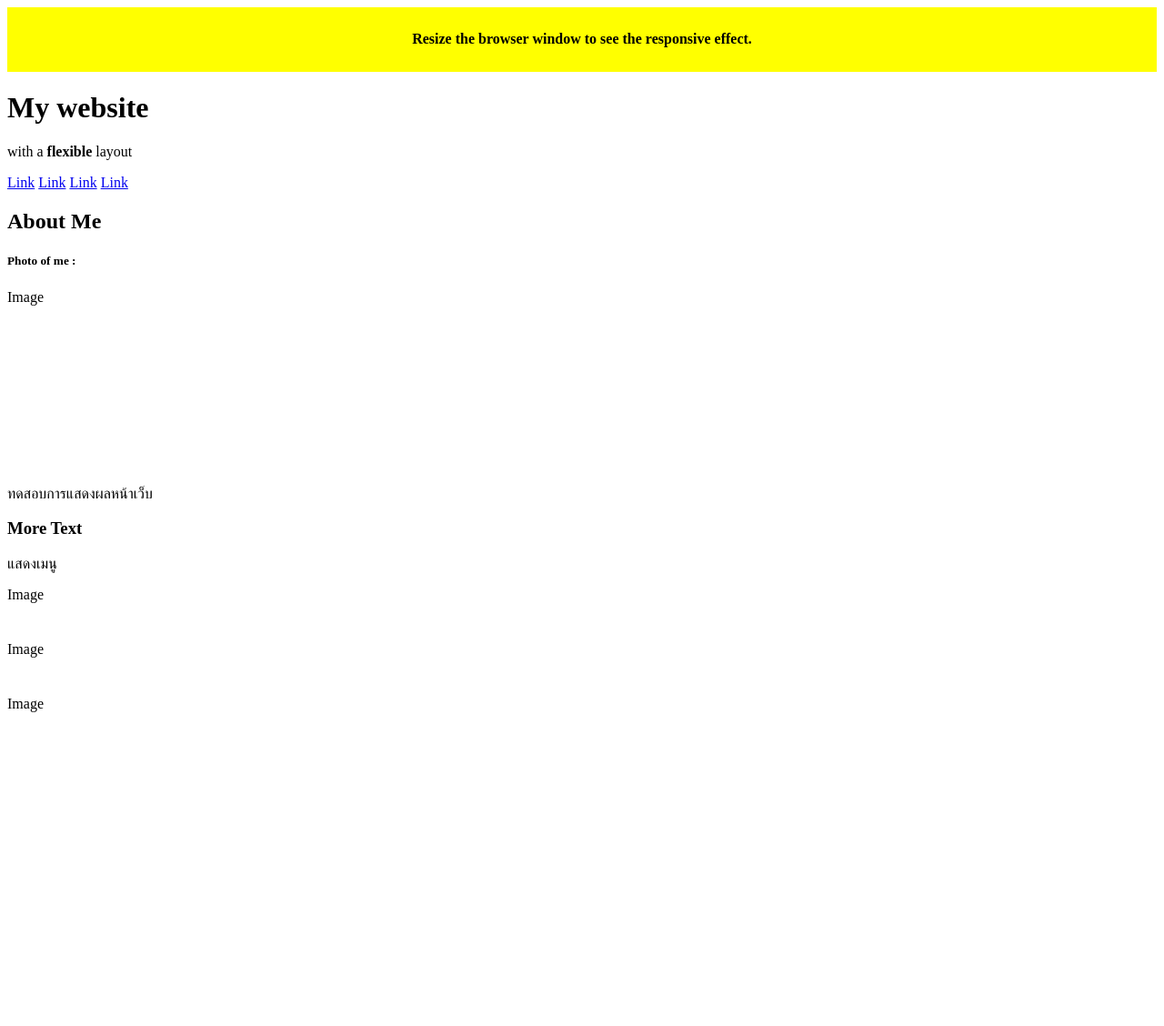
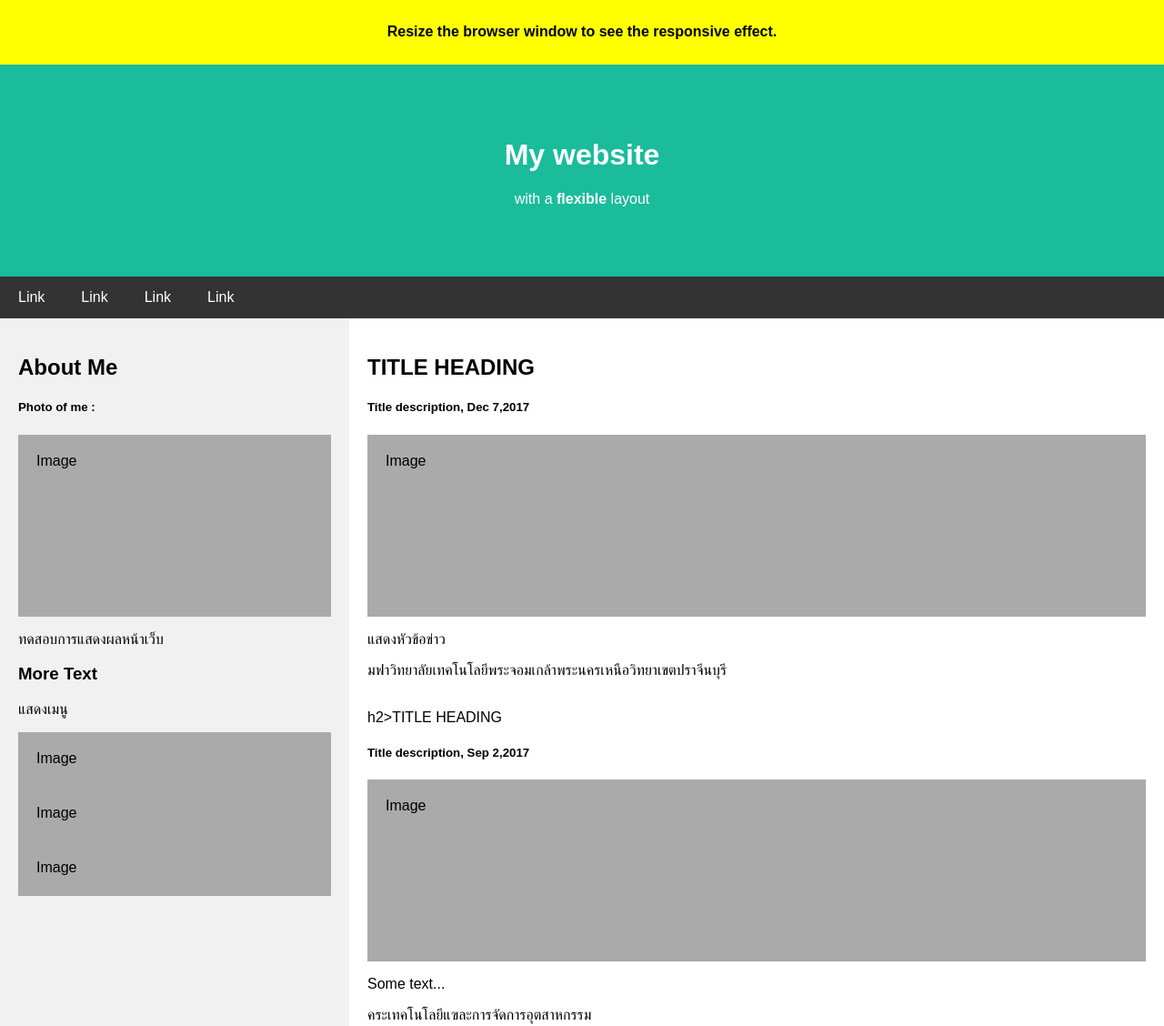
Before and after one commit to KornBurunchai/web, a plain HTML site: page test-res-web.html in a window 1280 px wide. Shown: the top 1128 px of the page at 91% size. Before the commit the page ends 833 px from the top, so only its background shows below. Drawn offline with Linux system fonts and the light colour scheme; files that its build step writes are made by us from their sources.

Commit message:
Add files via upload

```diff
--- a/res.css
+++ b/res.css
@@ -0,0 +1,57 @@
+*{
+    box-sizing: border-box;
+}
+body{
+    font-family: Arial;
+    margin: 0;
+}
+.header{
+    padding: 60px;
+    text-align: center;
+    background-color: #1abc9c;
+    color: white;
+}
+.navbar{
+    display: flex;
+    background-color: #333;
+}
+.navbar a{
+    color: white;
+    padding: 14px 20px;
+    text-decoration: none;
+    text-align: center;
+}
+.navbar a:hover{
+    background-color: #ddd;
+    color: black;
+}
+.row{
+    display: flex;
+    flex-wrap: wrap;
+}
+.side{
+    flex: 30%;
+    background-color: #f1f1f1;
+    padding: 20px;
+}
+.main{
+    flex: 70%;
+    background-color: white;
+    padding: 20px;
+}
+.fakeing{
+    background-color: #aaa;
+    width: 100%;
+    padding: 20px;
+}
+.footer{
+    padding: 20px;
+    text-align: center;
+    background: #ddd;
+}
+
+@media screen and (max-width:700px){
+    .row,.navbar{
+        flex-direction: column;
+    }
+}
--- a/test-res-web.html
+++ b/test-res-web.html
@@ -17,7 +17,7 @@
         <p>with a <b>flexible</b> layout</p>
 
     </div>
-    <div class="navber">
+    <div class="navbar">
         <a href="#">Link</a>
         <a href="#">Link</a>
         <a href="#">Link</a>
@@ -35,6 +35,23 @@
             <div class="fakeing" style="height: 60px;">Image</div>
             <div class="fakeing" style="height: 60px;">Image</div>
         </div>
+        <div class="main">
+            <h2>TITLE HEADING</h2>
+            <h5>Title description, Dec 7,2017</h5>
+            <div class="fakeing" style="height: 200px;">Image</div>
+            <p>แสดงหัวข้อข่าว</p>
+            <p>มฟาวิทยาลัยเทคโนโลยีพระจอมเกล้าพระนครเหนือวิทยาเขตปราจีนบุรี</p>
+            <br>
+            h2>TITLE HEADING</h2>
+            <h5>Title description, Sep 2,2017</h5>
+            <div class="fakeing" style="height: 200px;">Image</div>
+            <p>Some text...</p>
+            <p>คระเทคโนโลยีแฃละการจัดการอุตสาหกรรม</p>
+        </div>
+    </div>
+
+    <div class="footer">
+        <h2>Footer</h2>
     </div>
 </body>
 </html>
--- /dev/null
+++ b/test.css
@@ -0,0 +1,27 @@
+*{
+    box-sizing: border-box;
+}
+body{
+    font-family: Arial;
+    margin: 0;
+}
+.rows{
+    display: flex;
+    flex-wrap: wrap;
+}
+.navbar{
+    flex: 30%;
+    background-color: #f1f1f1;
+    padding: 30px;
+    flex-direction: column;
+}
+.homepage{
+    flex: 70%;
+    background-color: rgb(250, 113, 49);
+    padding: 30px;
+}
+.footer{
+    padding: 20px;
+    text-align: center;
+    background: #ddd;
+}
```
Also changed, not shown: index.html (+19 -4 lines).
